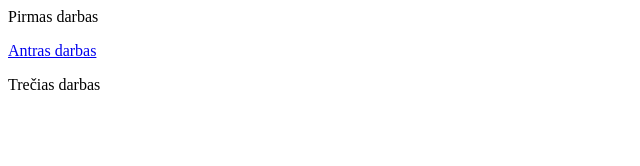
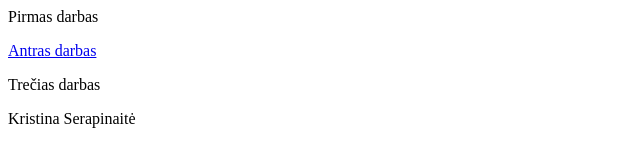
Before and after one commit to serakris/serakris.github.io, a plain HTML site: page index.html in a window 1280 px wide. Shown: the whole page, without its empty margins (0-640 px from the left). Drawn offline with Linux system fonts and the light colour scheme.

Commit message:
Update index.html

```diff
--- a/index.html
+++ b/index.html
@@ -6,5 +6,6 @@
 		<p>Pirmas darbas</p>
 		<p><a href="receptai.html"> Antras darbas</a> </p>
 		<p>Trečias darbas</p>
+		<p>Kristina Serapinaitė </p>
 	</body>
 </html>
```
